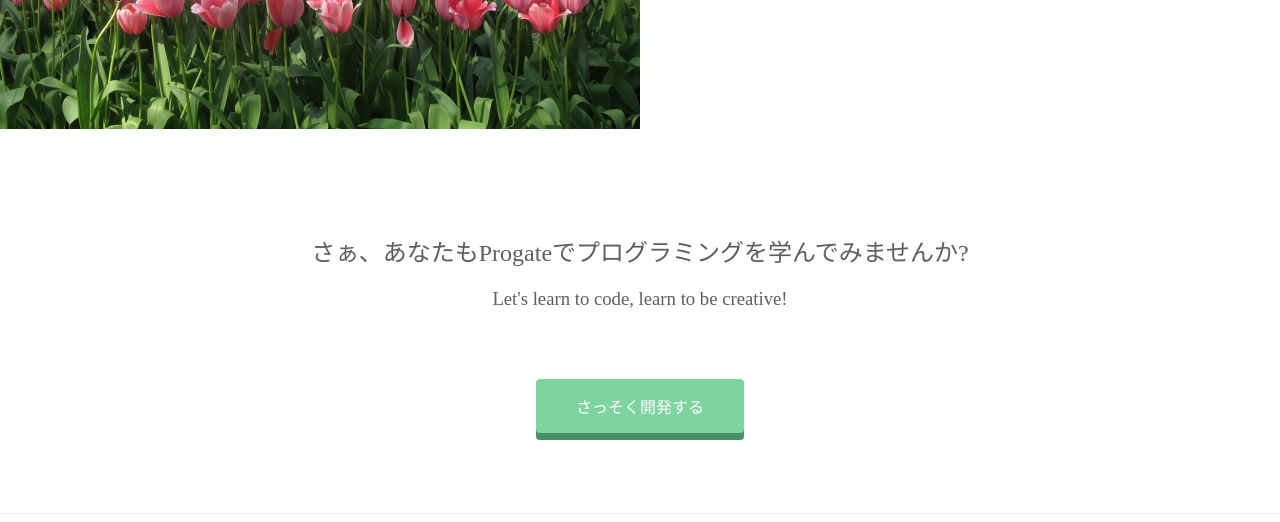
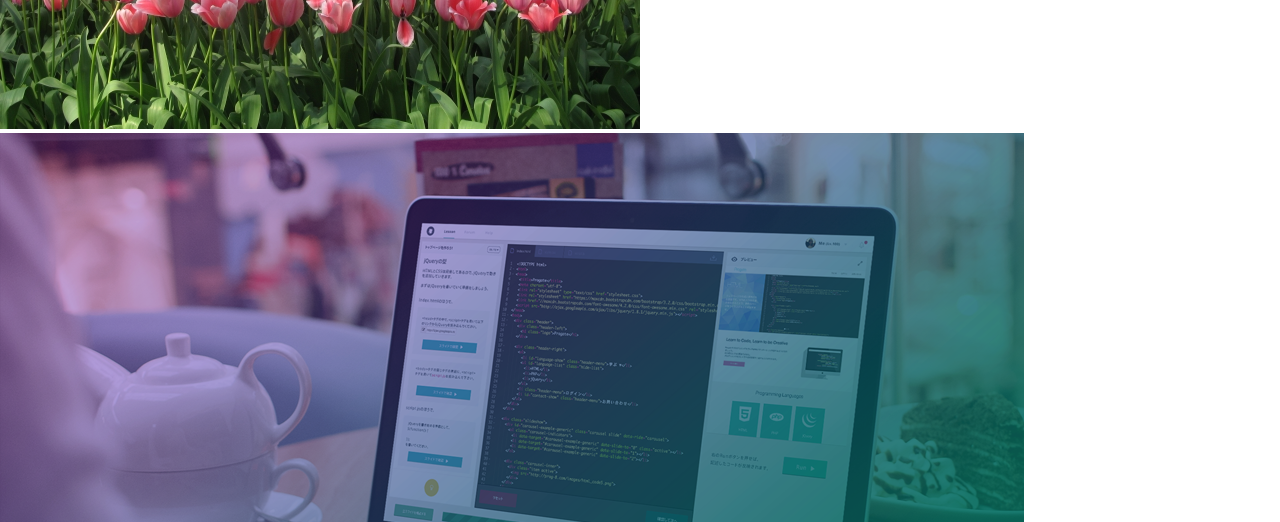
Before and after one commit to ryo-enjoy/ryo-enjoy.github.io, a plain HTML site: page index.html in a window 1280 px wide. Shown: the part 1660-2182 px from the top of the page. Drawn offline with Linux system fonts and the light colour scheme.

Commit message:
Update index.html

```diff
--- a/index.html
+++ b/index.html
@@ -72,7 +72,7 @@
     </div>
   </div>
   <img src="561945_s.jpg">
-  <img src="">
+  <img src="top画像.png">
   <div class="message-wrapper">
     <div class="container">
       <div class="heading">
```
